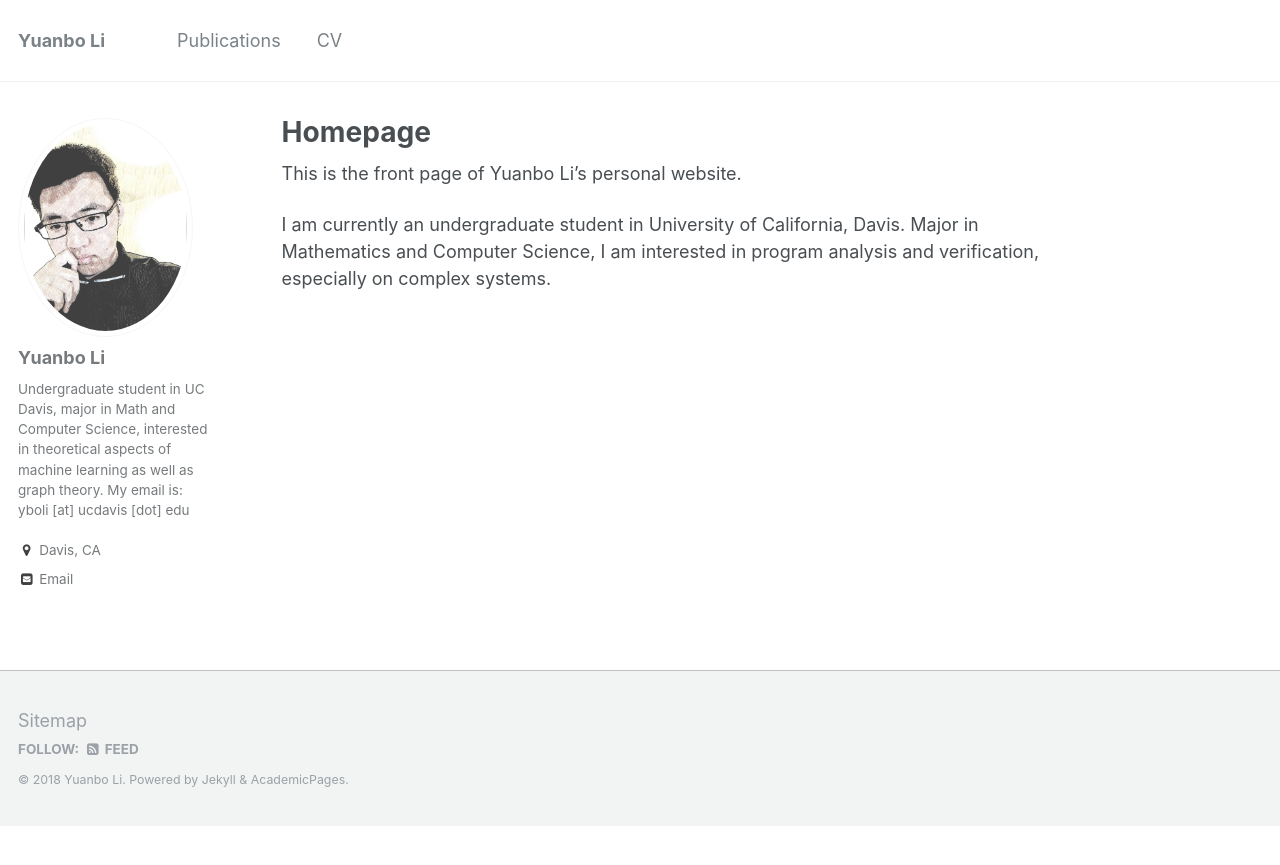
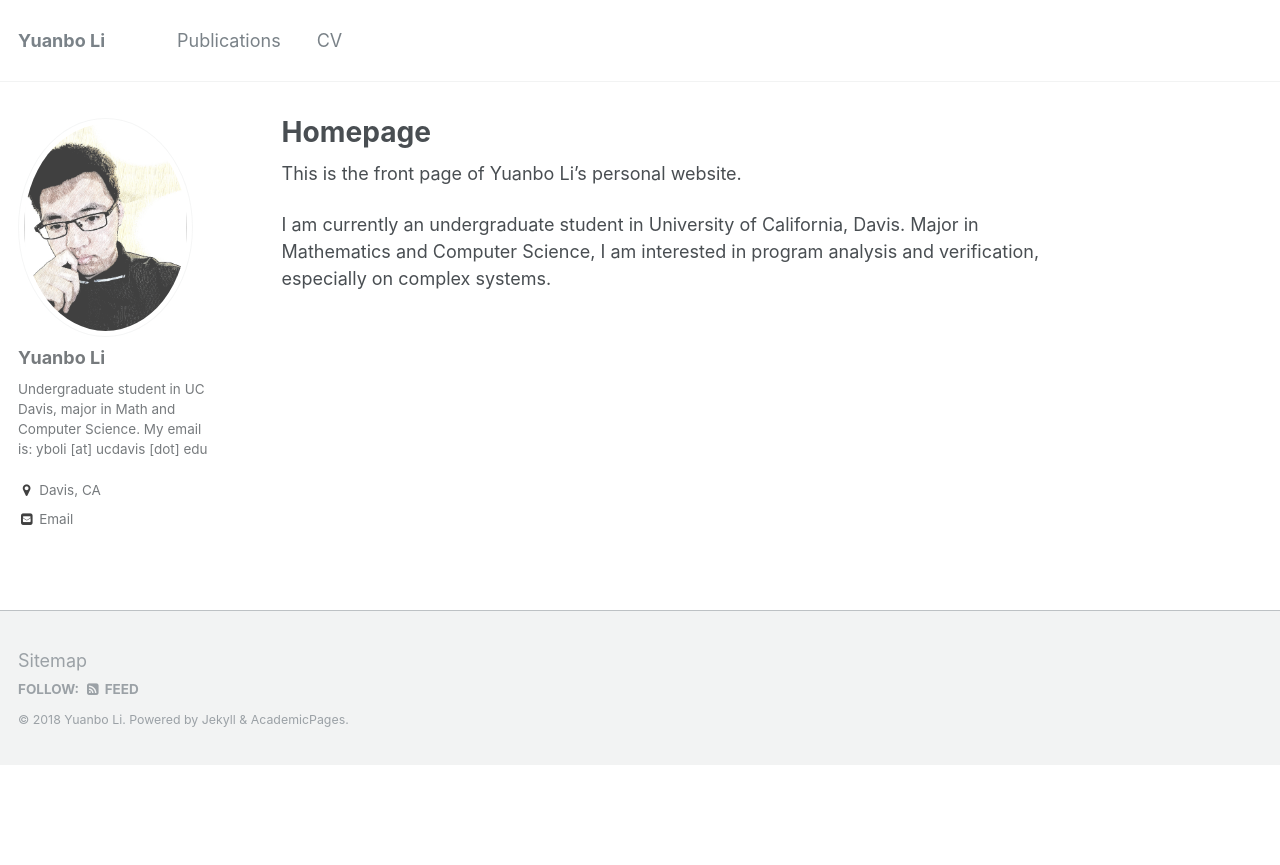
Before and after one commit to yuanboli/yuanboli.github.io, a Jekyll site: the page built from _pages/about.md, in a window 1280 px wide. Shown: the top 865 px of the page. Built offline with Jekyll 4.4.1, drawn with Linux system fonts in a browser that asks for light colours.

Commit message:
interest change

```diff
--- a/_config.yml
+++ b/_config.yml
@@ -80,7 +80,7 @@ analytics:
 author:
   name             : "Yuanbo Li"
   avatar           : "yuanboli_photo.jpg"
-  bio              : "Undergraduate student in UC Davis, major in Math and Computer Science, interested in theoretical aspects of machine learning as well as graph theory.\nMy email is: yboli [at] ucdavis [dot] edu" #"Your biography for the left-hand sidebar"
+  bio              : "Undergraduate student in UC Davis, major in Math and Computer Science.\nMy email is: yboli [at] ucdavis [dot] edu" #"Your biography for the left-hand sidebar"
   location         : "Davis, CA"
   employer         :
   googlescholar    : #"http://yourfullgooglescholarurl.com"
```
